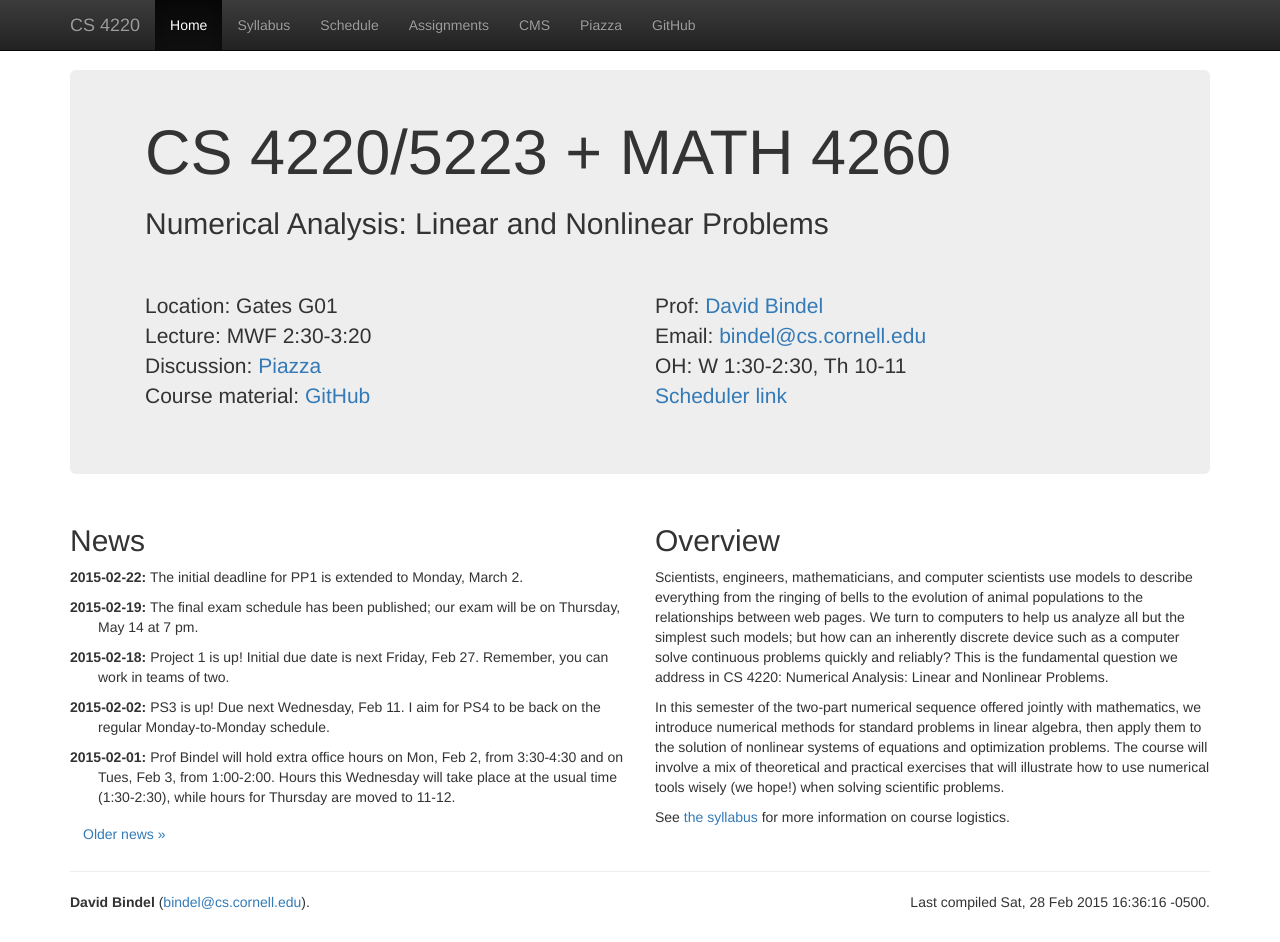
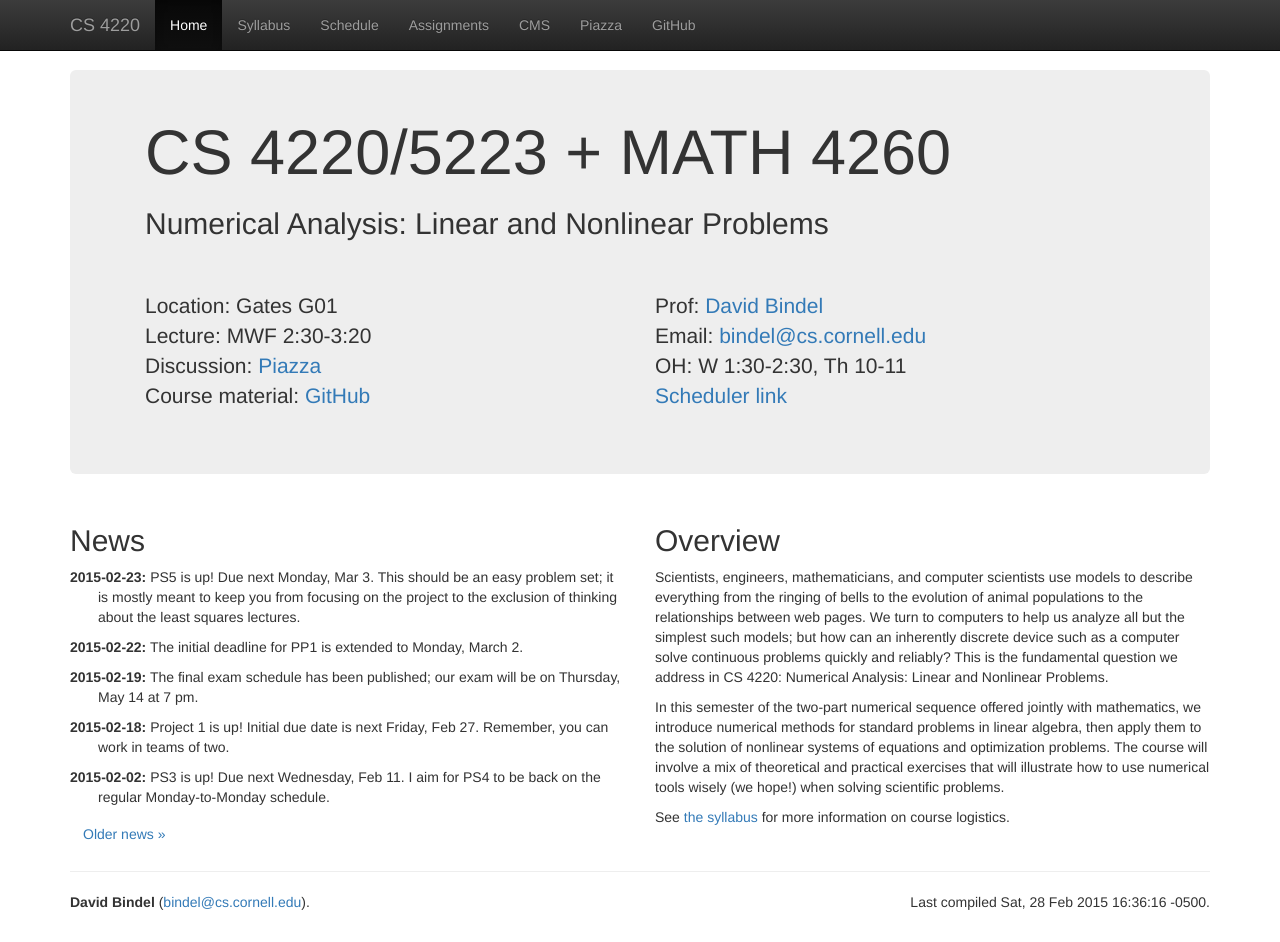
Before and after one commit to dbindel/cs4220-s15, a Jekyll site: the page built from web/index.html, in a window 1280 px wide and 942 px high. Built offline with Jekyll 4.4.1, drawn with Linux system fonts in a browser that asks for light colours; nearby versions of some CDN libraries.

Commit message:
Added PS5.

```diff
--- a/web/_data/hw.yml
+++ b/web/_data/hw.yml
@@ -9,4 +9,7 @@
   due: 2015-02-11
 -
   name: proj1
-  due: 2015-02-27
+  due: 2015-03-02
+-
+  name: ps5
+  due: 2015-03-02
--- a/web/_data/news.yml
+++ b/web/_data/news.yml
@@ -86,3 +86,9 @@
   date: 2015-02-22
   text:
     The initial deadline for PP1 is extended to Monday, March 2.
+-
+  date: 2015-02-23
+  text:
+    PS5 is up!  Due next Monday, Mar 3.  This should be an easy
+    problem set; it is mostly meant to keep you from focusing on the
+    project to the exclusion of thinking about the least squares lectures.
```
Also changed, not shown: 2 other files.
